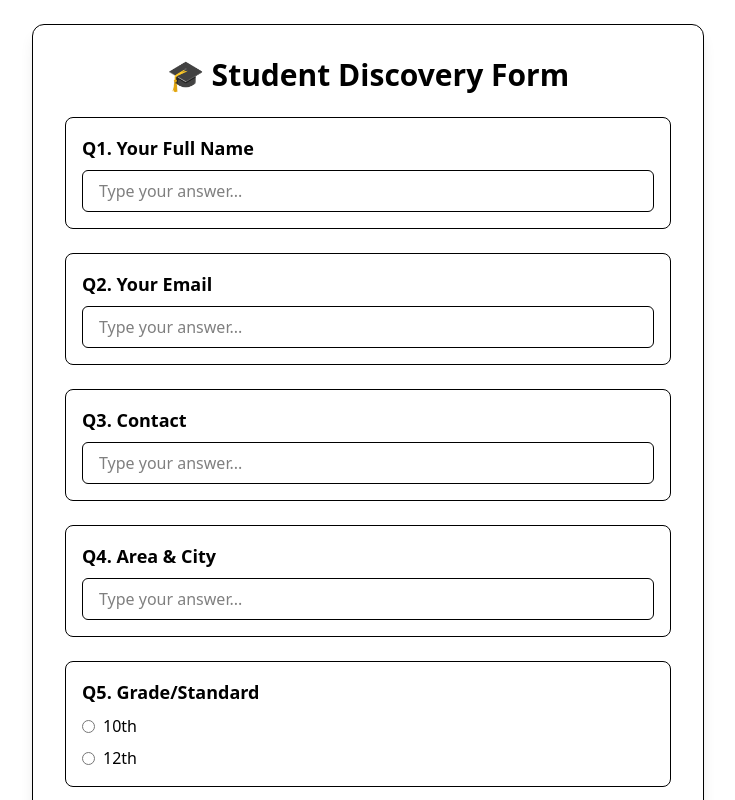
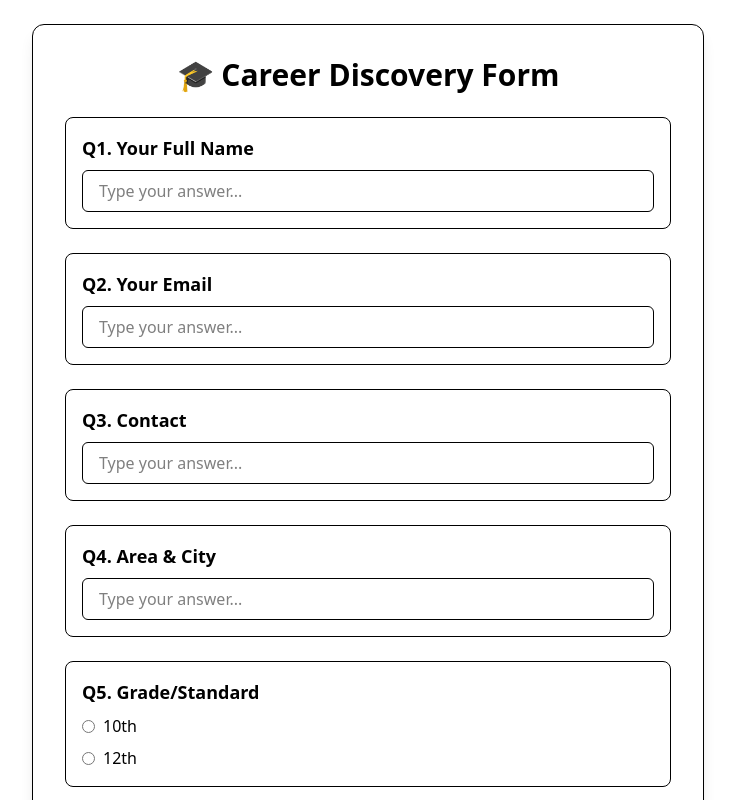
Before and after one commit to AmeyPacharkar1896/jkb-QnA, a React (Vite) app: page / in a window 1280 px wide. Shown: the top 800 px of the page, without its empty margins (272-1007 px from the left). Built offline with nearby package versions, Linux system fonts and the light colour scheme.

Commit message:
changed title

```diff
--- a/src/pages/FormPage.jsx
+++ b/src/pages/FormPage.jsx
@@ -49,7 +49,7 @@ const FormPage = () => {
     <div className="min-h-screen bg-dark-background p-6 flex items-center justify-center">
       <div className="w-full max-w-2xl bg-dark-surface rounded-xl border border-dark-border shadow-lg p-8">
         <h1 className="text-3xl font-extrabold text-center text-dark-primary mb-6">
-          🎓 Student Discovery Form
+          🎓 Career Discovery Form
         </h1>
         <form onSubmit={handleSubmit} className="space-y-6">
           {questions.map((q, idx) => {
```
